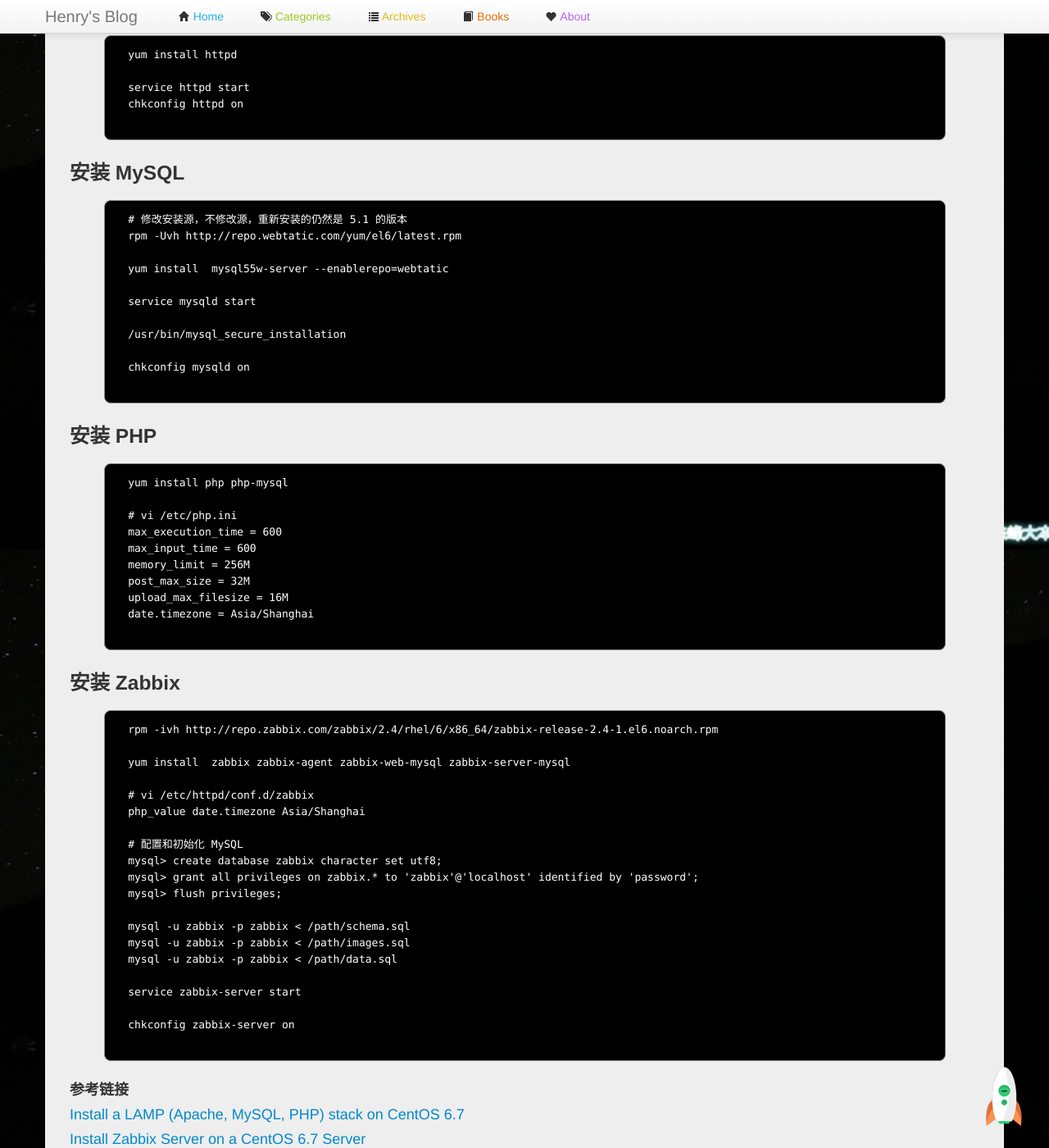
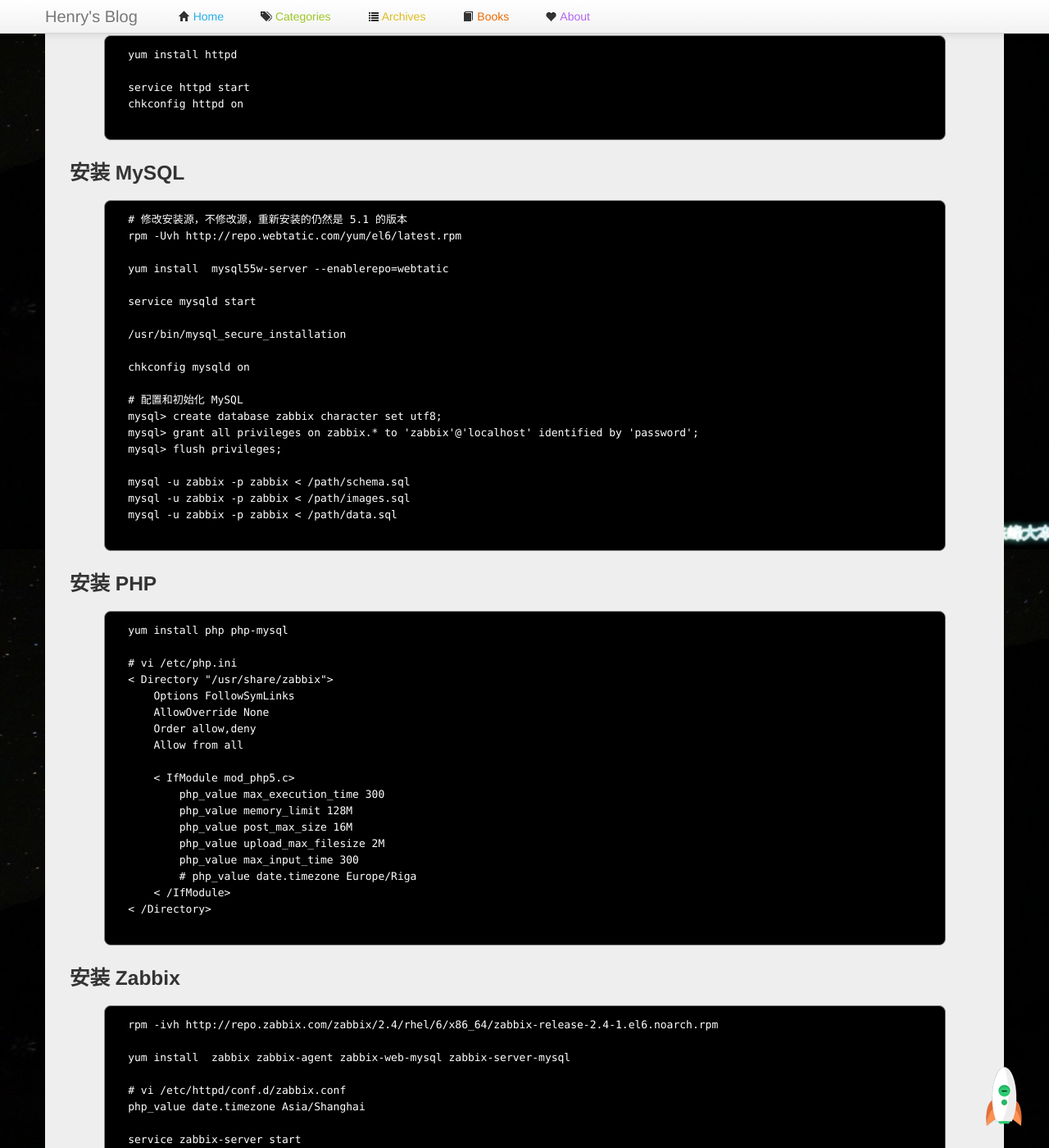
Before and after one commit to manageyp/manageyp.github.com, a Jekyll site: the page built from _posts/2015-11-26-how-to-install-zabbix-2.4-on-centos-6.5.html, in a window 1280 px wide and 1400 px high, scrolled down 230 px. Shown: the whole window at 82% size. Built offline with Jekyll 4.4.1, drawn with Linux system fonts in a browser that asks for light colours; comment, search, counter and statistics services are not loaded; some of the changed text lies outside the part shown.

Commit message:
[Change] how-to-install-zabbix-2.4-on-centos-6.5 add zabbix setup

```diff
--- a/_posts/2015-04-10-useful-commands-for-linux-newbies.html
+++ b/_posts/2015-04-10-useful-commands-for-linux-newbies.html
@@ -70,6 +70,9 @@ record_on: 2015-04-10
   # 创建文件链接，具体用法是：ln –s 源文件 目标文件
   # –s 是创建软链接，否则为硬链接；软链接不会占用空间；两种方式，文件都是同步的
   sudo ln -s /home/deploy/project/release201510190942 /opt/jetty/webapps/project
+
+  # 批量删除 .svn 隐藏文件夹
+  find . -type d -name ".svn"|xargs rm -rf
   </pre>
 </p>
 
--- a/_posts/2015-11-26-how-to-install-zabbix-2.4-on-centos-6.5.html
+++ b/_posts/2015-11-26-how-to-install-zabbix-2.4-on-centos-6.5.html
@@ -39,6 +39,15 @@ record_on: 2015-11-26
   /usr/bin/mysql_secure_installation
 
   chkconfig mysqld on
+
+  # 配置和初始化 MySQL
+  mysql> create database zabbix character set utf8;
+  mysql> grant all privileges on zabbix.* to 'zabbix'@'localhost' identified by 'password';
+  mysql> flush privileges;
+
+  mysql -u zabbix -p zabbix < /path/schema.sql
+  mysql -u zabbix -p zabbix < /path/images.sql
+  mysql -u zabbix -p zabbix < /path/data.sql
   </pre>
 </p>
 
@@ -50,12 +59,21 @@ record_on: 2015-11-26
   yum install php php-mysql
 
   # vi /etc/php.ini
-  max_execution_time = 600
-  max_input_time = 600
-  memory_limit = 256M
-  post_max_size = 32M
-  upload_max_filesize = 16M
-  date.timezone = Asia/Shanghai
+  < Directory "/usr/share/zabbix">
+      Options FollowSymLinks
+      AllowOverride None
+      Order allow,deny
+      Allow from all
+
+      < IfModule mod_php5.c>
+          php_value max_execution_time 300
+          php_value memory_limit 128M
+          php_value post_max_size 16M
+          php_value upload_max_filesize 2M
+          php_value max_input_time 300
+          # php_value date.timezone Europe/Riga
+      < /IfModule>
+  < /Directory>
   </pre>
 </p>
 
@@ -67,22 +85,36 @@ record_on: 2015-11-26
 
   yum install  zabbix zabbix-agent zabbix-web-mysql zabbix-server-mysql
 
-  # vi /etc/httpd/conf.d/zabbix
+  # vi /etc/httpd/conf.d/zabbix.conf
   php_value date.timezone Asia/Shanghai
 
-  # 配置和初始化 MySQL
-  mysql> create database zabbix character set utf8;
-  mysql> grant all privileges on zabbix.* to 'zabbix'@'localhost' identified by 'password';
-  mysql> flush privileges;
-
-  mysql -u zabbix -p zabbix < /path/schema.sql
-  mysql -u zabbix -p zabbix < /path/images.sql
-  mysql -u zabbix -p zabbix < /path/data.sql
-
   service zabbix-server start
+  service zabbix-agent start
 
   chkconfig zabbix-server on
   </pre>
+</p>
+
+
+<h3>初始化配置 Zabbix</h3>
+
+<p>
+  <pre class="prettyprint lang-html">
+  # 浏览器内访问
+  http://ip/zabbix
+
+  # 如果访问失败，请关闭 CentOS 防火墙
+  service iptables stop
+
+  # 或者允许输入 tcp 80 端口的请求
+  sudo iptables -I INPUT -p tcp --dport 80 -j ACCEPT
+  service iptables save
+  service iptables restart
+
+  # 初始化页面打开后按照提示，设置配置信息
+  # 初始登录账户：Admin，密码：zabbix
+  </pre>
+  <img src="/images/posts/zabbixsetup.png" alt="zabbix setup 页面">
 </p>
 
 
```
Also changed, not shown: images/posts/zabbixsetup.png (added).
